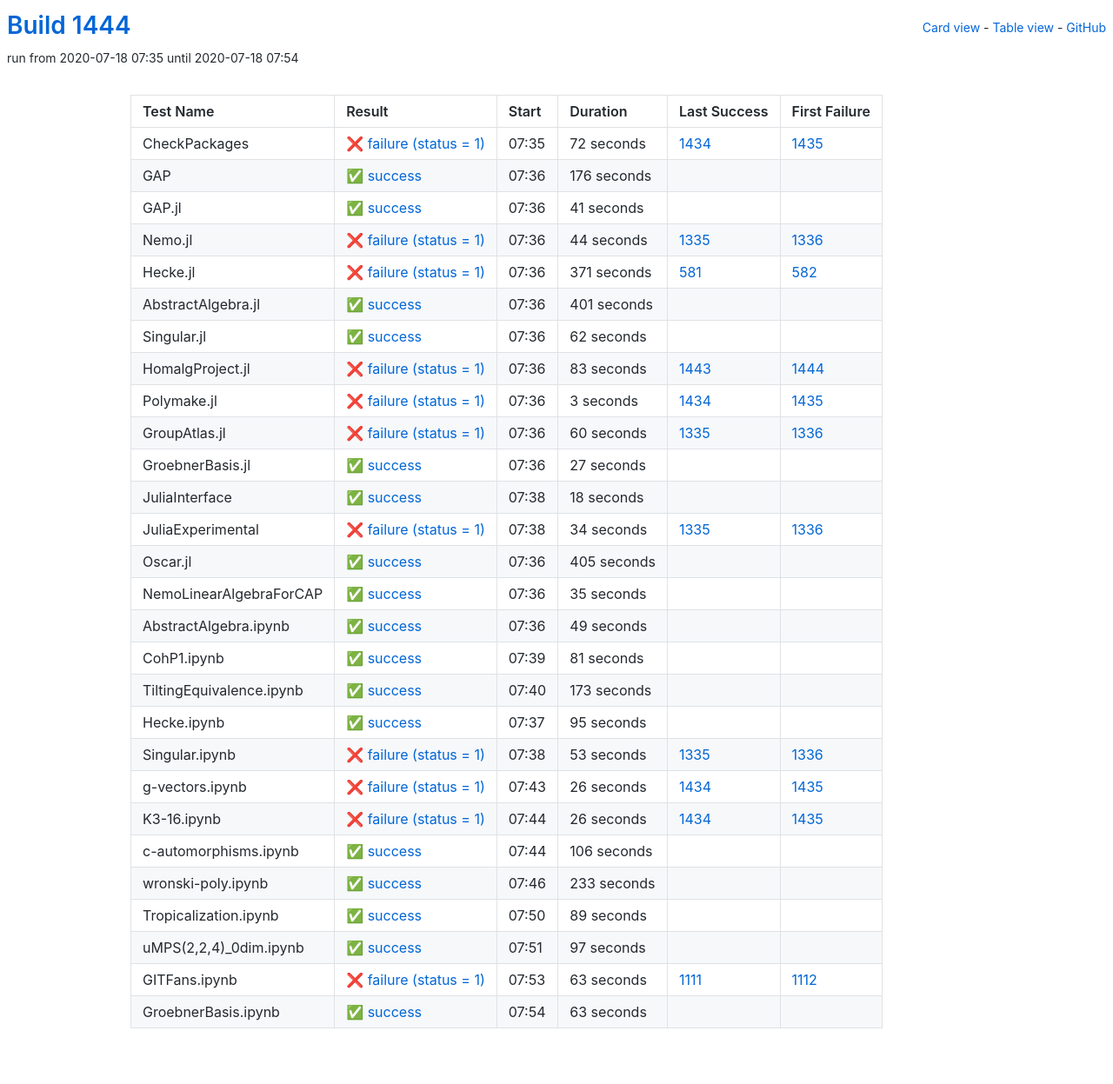
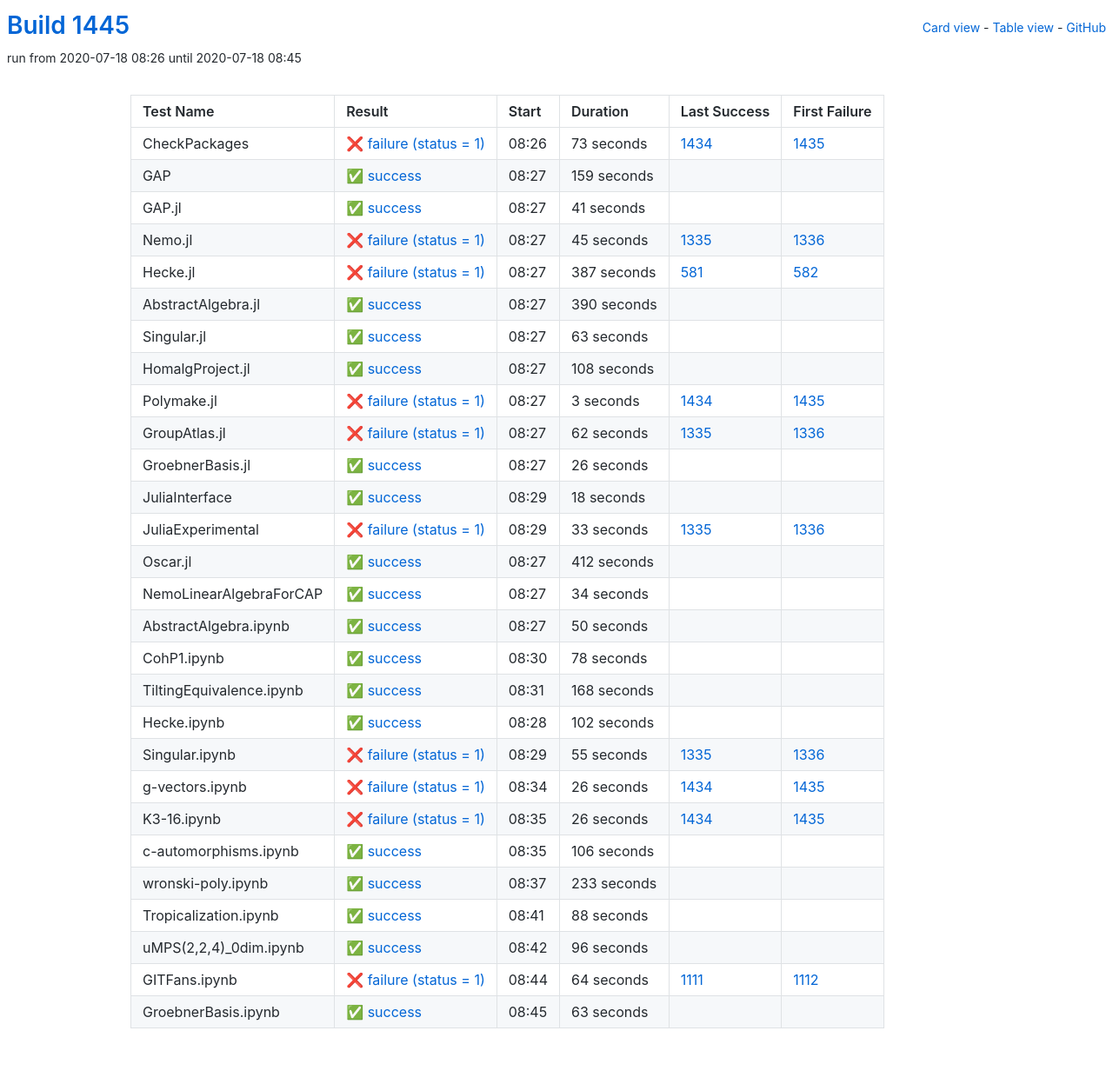
Before and after one commit to oscar-system/oscar-ci-status-1.4, a Jekyll site: the page built from table.html, in a window 1280 px wide. Shown: the whole page at 87% size. Built offline with Jekyll 4.4.1, drawn with Linux system fonts in a browser that asks for light colours.

Commit message:
Build #1445

```diff
--- a/_data/ci.yml
+++ b/_data/ci.yml
@@ -1,6 +1,6 @@
 ---
-build: 1444
-build_url: https://oscarci.mathematik.uni-kl.de/job/oscar-julia-1.4/1444/
+build: 1445
+build_url: https://oscarci.mathematik.uni-kl.de/job/oscar-julia-1.4/1445/
 job: oscar-julia-1.4
 organization: oscar-system
 repo: oscar-ci-status-1.4
@@ -8,32 +8,32 @@ repourl: https://github.com/oscar-system/oscar-ci-status-1.4
 tests:
 - name: CheckPackages
   id: checkpackages
-  log: https://oscarci.mathematik.uni-kl.de/job/oscar-julia-1.4/1444/artifact/logs/build-1444/CheckPackages.log
-  start: 2020-07-18 07:35
+  log: https://oscarci.mathematik.uni-kl.de/job/oscar-julia-1.4/1445/artifact/logs/build-1445/CheckPackages.log
+  start: 2020-07-18 08:26
   success: false
   exitcode: 1
   status: failure
-  duration: 72
+  duration: 73
   last_success: 1434
   last_success_url: https://oscarci.mathematik.uni-kl.de/job/oscar-julia-1.4/1434/
   first_failure: 1435
   first_failure_url: https://oscarci.mathematik.uni-kl.de/job/oscar-julia-1.4/1435/
 - name: GAP
   id: gap
-  log: https://oscarci.mathematik.uni-kl.de/job/oscar-julia-1.4/1444/artifact/logs/build-1444/GAP.log
-  start: 2020-07-18 07:36
+  log: https://oscarci.mathematik.uni-kl.de/job/oscar-julia-1.4/1445/artifact/logs/build-1445/GAP.log
+  start: 2020-07-18 08:27
   success: true
   exitcode: 0
   status: success
-  duration: 176
+  duration: 159
   last_success: false
   last_success_url:
   first_failure: false
   first_failure_url:
 - name: GAP.jl
   id: gap-jl
-  log: https://oscarci.mathematik.uni-kl.de/job/oscar-julia-1.4/1444/artifact/logs/build-1444/GAP.jl.log
-  start: 2020-07-18 07:36
+  log: https://oscarci.mathematik.uni-kl.de/job/oscar-julia-1.4/1445/artifact/logs/build-1445/GAP.jl.log
+  start: 2020-07-18 08:27
   success: true
   exitcode: 0
   status: success
@@ -44,68 +44,68 @@ tests:
   first_failure_url:
 - name: Nemo.jl
   id: nemo-jl
-  log: https://oscarci.mathematik.uni-kl.de/job/oscar-julia-1.4/1444/artifact/logs/build-1444/Nemo.jl.log
-  start: 2020-07-18 07:36
+  log: https://oscarci.mathematik.uni-kl.de/job/oscar-julia-1.4/1445/artifact/logs/build-1445/Nemo.jl.log
+  start: 2020-07-18 08:27
   success: false
   exitcode: 1
   status: failure
-  duration: 44
+  duration: 45
   last_success: 1335
   last_success_url: https://oscarci.mathematik.uni-kl.de/job/oscar-julia-1.4/1335/
   first_failure: 1336
   first_failure_url: https://oscarci.mathematik.uni-kl.de/job/oscar-julia-1.4/1336/
 - name: Hecke.jl
   id: hecke-jl
-  log: https://oscarci.mathematik.uni-kl.de/job/oscar-julia-1.4/1444/artifact/logs/build-1444/Hecke.jl.log
-  start: 2020-07-18 07:36
+  log: https://oscarci.mathematik.uni-kl.de/job/oscar-julia-1.4/1445/artifact/logs/build-1445/Hecke.jl.log
+  start: 2020-07-18 08:27
   success: false
   exitcode: 1
   status: failure
-  duration: 371
+  duration: 387
   last_success: 581
   last_success_url: https://oscarci.mathematik.uni-kl.de/job/oscar-julia-1.4/581/
   first_failure: 582
   first_failure_url: https://oscarci.mathematik.uni-kl.de/job/oscar-julia-1.4/582/
 - name: AbstractAlgebra.jl
   id: abstractalgebra-jl
-  log: https://oscarci.mathematik.uni-kl.de/job/oscar-julia-1.4/1444/artifact/logs/build-1444/AbstractAlgebra.jl.log
-  start: 2020-07-18 07:36
+  log: https://oscarci.mathematik.uni-kl.de/job/oscar-julia-1.4/1445/artifact/logs/build-1445/AbstractAlgebra.jl.log
+  start: 2020-07-18 08:27
   success: true
   exitcode: 0
   status: success
-  duration: 401
+  duration: 390
   last_success: false
   last_success_url:
   first_failure: false
   first_failure_url:
 - name: Singular.jl
   id: singular-jl
-  log: https://oscarci.mathematik.uni-kl.de/job/oscar-julia-1.4/1444/artifact/logs/build-1444/Singular.jl.log
-  start: 2020-07-18 07:36
+  log: https://oscarci.mathematik.uni-kl.de/job/oscar-julia-1.4/1445/artifact/logs/build-1445/Singular.jl.log
+  start: 2020-07-18 08:27
   success: true
   exitcode: 0
   status: success
-  duration: 62
+  duration: 63
   last_success: false
   last_success_url:
   first_failure: false
   first_failure_url:
 - name: HomalgProject.jl
   id: homalgproject-jl
-  log: https://oscarci.mathematik.uni-kl.de/job/oscar-julia-1.4/1444/artifact/logs/build-1444/HomalgProject.jl.log
-  start: 2020-07-18 07:36
-  success: false
-  exitcode: 1
-  status: failure
-  duration: 83
-  last_success: 1443
-  last_success_url: https://oscarci.mathematik.uni-kl.de/job/oscar-julia-1.4/1443/
-  first_failure: 1444
-  first_failure_url: https://oscarci.mathematik.uni-kl.de/job/oscar-julia-1.4/1444/
+  log: https://oscarci.mathematik.uni-kl.de/job/oscar-julia-1.4/1445/artifact/logs/build-1445/HomalgProject.jl.log
+  start: 2020-07-18 08:27
+  success: true
+  exitcode: 0
+  status: success
+  duration: 108
+  last_success: false
+  last_success_url:
+  first_failure: false
+  first_failure_url:
 - name: Polymake.jl
   id: polymake-jl
-  log: https://oscarci.mathematik.uni-kl.de/job/oscar-julia-1.4/1444/artifact/logs/build-1444/Polymake.jl.log
-  start: 2020-07-18 07:36
+  log: https://oscarci.mathematik.uni-kl.de/job/oscar-julia-1.4/1445/artifact/logs/build-1445/Polymake.jl.log
+  start: 2020-07-18 08:27
   success: false
   exitcode: 1
   status: failure
@@ -116,32 +116,32 @@ tests:
   first_failure_url: https://oscarci.mathematik.uni-kl.de/job/oscar-julia-1.4/1435/
 - name: GroupAtlas.jl
   id: groupatlas-jl
-  log: https://oscarci.mathematik.uni-kl.de/job/oscar-julia-1.4/1444/artifact/logs/build-1444/GroupAtlas.jl.log
-  start: 2020-07-18 07:36
+  log: https://oscarci.mathematik.uni-kl.de/job/oscar-julia-1.4/1445/artifact/logs/build-1445/GroupAtlas.jl.log
+  start: 2020-07-18 08:27
   success: false
   exitcode: 1
   status: failure
-  duration: 60
+  duration: 62
   last_success: 1335
   last_success_url: https://oscarci.mathematik.uni-kl.de/job/oscar-julia-1.4/1335/
   first_failure: 1336
   first_failure_url: https://oscarci.mathematik.uni-kl.de/job/oscar-julia-1.4/1336/
 - name: GroebnerBasis.jl
   id: groebnerbasis-jl
-  log: https://oscarci.mathematik.uni-kl.de/job/oscar-julia-1.4/1444/artifact/logs/build-1444/GroebnerBasis.jl.log
-  start: 2020-07-18 07:36
+  log: https://oscarci.mathematik.uni-kl.de/job/oscar-julia-1.4/1445/artifact/logs/build-1445/GroebnerBasis.jl.log
+  start: 2020-07-18 08:27
   success: true
   exitcode: 0
   status: success
-  duration: 27
+  duration: 26
   last_success: false
   last_success_url:
   first_failure: false
   first_failure_url:
 - name: JuliaInterface
   id: juliainterface
-  log: https://oscarci.mathematik.uni-kl.de/job/oscar-julia-1.4/1444/artifact/logs/build-1444/JuliaInterface.log
-  start: 2020-07-18 07:38
+  log: https://oscarci.mathematik.uni-kl.de/job/oscar-julia-1.4/1445/artifact/logs/build-1445/JuliaInterface.log
+  start: 2020-07-18 08:29
   success: true
   exitcode: 0
   status: success
@@ -152,104 +152,104 @@ tests:
   first_failure_url:
 - name: JuliaExperimental
   id: juliaexperimental
-  log: https://oscarci.mathematik.uni-kl.de/job/oscar-julia-1.4/1444/artifact/logs/build-1444/JuliaExperimental.log
-  start: 2020-07-18 07:38
+  log: https://oscarci.mathematik.uni-kl.de/job/oscar-julia-1.4/1445/artifact/logs/build-1445/JuliaExperimental.log
+  start: 2020-07-18 08:29
   success: false
   exitcode: 1
   status: failure
-  duration: 34
+  duration: 33
   last_success: 1335
   last_success_url: https://oscarci.mathematik.uni-kl.de/job/oscar-julia-1.4/1335/
   first_failure: 1336
   first_failure_url: https://oscarci.mathematik.uni-kl.de/job/oscar-julia-1.4/1336/
 - name: Oscar.jl
   id: oscar-jl
-  log: https://oscarci.mathematik.uni-kl.de/job/oscar-julia-1.4/1444/artifact/logs/build-1444/Oscar.jl.log
-  start: 2020-07-18 07:36
+  log: https://oscarci.mathematik.uni-kl.de/job/oscar-julia-1.4/1445/artifact/logs/build-1445/Oscar.jl.log
+  start: 2020-07-18 08:27
   success: true
   exitcode: 0
   status: success
-  duration: 405
+  duration: 412
   last_success: false
   last_success_url:
   first_failure: false
   first_failure_url:
 - name: NemoLinearAlgebraForCAP
   id: nemolinearalgebraforcap
-  log: https://oscarci.mathematik.uni-kl.de/job/oscar-julia-1.4/1444/artifact/logs/build-1444/NemoLinearAlgebraForCAP.log
-  start: 2020-07-18 07:36
+  log: https://oscarci.mathematik.uni-kl.de/job/oscar-julia-1.4/1445/artifact/logs/build-1445/NemoLinearAlgebraForCAP.log
+  start: 2020-07-18 08:27
   success: true
   exitcode: 0
   status: success
-  duration: 35
+  duration: 34
   last_success: false
   last_success_url:
   first_failure: false
   first_failure_url:
 - name: AbstractAlgebra.ipynb
   id: abstractalgebra-ipynb
-  log: https://oscarci.mathematik.uni-kl.de/job/oscar-julia-1.4/1444/artifact/logs/build-1444/AbstractAlgebra.ipynb.log
-  start: 2020-07-18 07:36
+  log: https://oscarci.mathematik.uni-kl.de/job/oscar-julia-1.4/1445/artifact/logs/build-1445/AbstractAlgebra.ipynb.log
+  start: 2020-07-18 08:27
   success: true
   exitcode: 0
   status: success
-  duration: 49
+  duration: 50
   last_success: false
   last_success_url:
   first_failure: false
   first_failure_url:
 - name: CohP1.ipynb
   id: cohp1-ipynb
-  log: https://oscarci.mathematik.uni-kl.de/job/oscar-julia-1.4/1444/artifact/logs/build-1444/CohP1.ipynb.log
-  start: 2020-07-18 07:39
+  log: https://oscarci.mathematik.uni-kl.de/job/oscar-julia-1.4/1445/artifact/logs/build-1445/CohP1.ipynb.log
+  start: 2020-07-18 08:30
   success: true
   exitcode: 0
   status: success
-  duration: 81
+  duration: 78
   last_success: false
   last_success_url:
   first_failure: false
   first_failure_url:
 - name: TiltingEquivalence.ipynb
   id: tiltingequivalence-ipynb
-  log: https://oscarci.mathematik.uni-kl.de/job/oscar-julia-1.4/1444/artifact/logs/build-1444/TiltingEquivalence.ipynb.log
-  start: 2020-07-18 07:40
+  log: https://oscarci.mathematik.uni-kl.de/job/oscar-julia-1.4/1445/artifact/logs/build-1445/TiltingEquivalence.ipynb.log
+  start: 2020-07-18 08:31
   success: true
   exitcode: 0
   status: success
-  duration: 173
+  duration: 168
   last_success: false
   last_success_url:
   first_failure: false
   first_failure_url:
 - name: Hecke.ipynb
   id: hecke-ipynb
-  log: https://oscarci.mathematik.uni-kl.de/job/oscar-julia-1.4/1444/artifact/logs/build-1444/Hecke.ipynb.log
-  start: 2020-07-18 07:37
+  log: https://oscarci.mathematik.uni-kl.de/job/oscar-julia-1.4/1445/artifact/logs/build-1445/Hecke.ipynb.log
+  start: 2020-07-18 08:28
   success: true
   exitcode: 0
   status: success
-  duration: 95
+  duration: 102
   last_success: false
   last_success_url:
   first_failure: false
   first_failure_url:
 - name: Singular.ipynb
   id: singular-ipynb
-  log: https://oscarci.mathematik.uni-kl.de/job/oscar-julia-1.4/1444/artifact/logs/build-1444/Singular.ipynb.log
-  start: 2020-07-18 07:38
+  log: https://oscarci.mathematik.uni-kl.de/job/oscar-julia-1.4/1445/artifact/logs/build-1445/Singular.ipynb.log
+  start: 2020-07-18 08:29
   success: false
   exitcode: 1
   status: failure
-  duration: 53
+  duration: 55
   last_success: 1335
   last_success_url: https://oscarci.mathematik.uni-kl.de/job/oscar-julia-1.4/1335/
   first_failure: 1336
   first_failure_url: https://oscarci.mathematik.uni-kl.de/job/oscar-julia-1.4/1336/
 - name: g-vectors.ipynb
   id: g-vectors-ipynb
-  log: https://oscarci.mathematik.uni-kl.de/job/oscar-julia-1.4/1444/artifact/logs/build-1444/g-vectors.ipynb.log
-  start: 2020-07-18 07:43
+  log: https://oscarci.mathematik.uni-kl.de/job/oscar-julia-1.4/1445/artifact/logs/build-1445/g-vectors.ipynb.log
+  start: 2020-07-18 08:34
   success: false
   exitcode: 1
   status: failure
@@ -260,8 +260,8 @@ tests:
   first_failure_url: https://oscarci.mathematik.uni-kl.de/job/oscar-julia-1.4/1435/
 - name: K3-16.ipynb
   id: k3-16-ipynb
-  log: https://oscarci.mathematik.uni-kl.de/job/oscar-julia-1.4/1444/artifact/logs/build-1444/K3-16.ipynb.log
-  start: 2020-07-18 07:44
+  log: https://oscarci.mathematik.uni-kl.de/job/oscar-julia-1.4/1445/artifact/logs/build-1445/K3-16.ipynb.log
+  start: 2020-07-18 08:35
   success: false
   exitcode: 1
   status: failure
@@ -272,8 +272,8 @@ tests:
   first_failure_url: https://oscarci.mathematik.uni-kl.de/job/oscar-julia-1.4/1435/
 - name: c-automorphisms.ipynb
   id: c-automorphisms-ipynb
-  log: https://oscarci.mathematik.uni-kl.de/job/oscar-julia-1.4/1444/artifact/logs/build-1444/c-automorphisms.ipynb.log
-  start: 2020-07-18 07:44
+  log: https://oscarci.mathematik.uni-kl.de/job/oscar-julia-1.4/1445/artifact/logs/build-1445/c-automorphisms.ipynb.log
+  start: 2020-07-18 08:35
   success: true
   exitcode: 0
   status: success
@@ -284,8 +284,8 @@ tests:
   first_failure_url:
 - name: wronski-poly.ipynb
   id: wronski-poly-ipynb
-  log: https://oscarci.mathematik.uni-kl.de/job/oscar-julia-1.4/1444/artifact/logs/build-1444/wronski-poly.ipynb.log
-  start: 2020-07-18 07:46
+  log: https://oscarci.mathematik.uni-kl.de/job/oscar-julia-1.4/1445/artifact/logs/build-1445/wronski-poly.ipynb.log
+  start: 2020-07-18 08:37
   success: true
   exitcode: 0
   status: success
@@ -296,44 +296,44 @@ tests:
   first_failure_url:
 - name: Tropicalization.ipynb
   id: tropicalization-ipynb
-  log: https://oscarci.mathematik.uni-kl.de/job/oscar-julia-1.4/1444/artifact/logs/build-1444/Tropicalization.ipynb.log
-  start: 2020-07-18 07:50
+  log: https://oscarci.mathematik.uni-kl.de/job/oscar-julia-1.4/1445/artifact/logs/build-1445/Tropicalization.ipynb.log
+  start: 2020-07-18 08:41
   success: true
   exitcode: 0
   status: success
-  duration: 89
+  duration: 88
   last_success: false
   last_success_url:
   first_failure: false
   first_failure_url:
 - name: uMPS(2,2,4)_0dim.ipynb
   id: umps-2-2-4-0dim-ipynb
-  log: https://oscarci.mathematik.uni-kl.de/job/oscar-julia-1.4/1444/artifact/logs/build-1444/uMPS-2-2-4-_0dim.ipynb.log
-  start: 2020-07-18 07:51
+  log: https://oscarci.mathematik.uni-kl.de/job/oscar-julia-1.4/1445/artifact/logs/build-1445/uMPS-2-2-4-_0dim.ipynb.log
+  start: 2020-07-18 08:42
   success: true
   exitcode: 0
   status: success
-  duration: 97
+  duration: 96
   last_success: false
   last_success_url:
   first_failure: false
   first_failure_url:
 - name: GITFans.ipynb
   id: gitfans-ipynb
-  log: https://oscarci.mathematik.uni-kl.de/job/oscar-julia-1.4/1444/artifact/logs/build-1444/GITFans.ipynb.log
-  start: 2020-07-18 07:53
+  log: https://oscarci.mathematik.uni-kl.de/job/oscar-julia-1.4/1445/artifact/logs/build-1445/GITFans.ipynb.log
+  start: 2020-07-18 08:44
   success: false
   exitcode: 1
   status: failure
-  duration: 63
+  duration: 64
   last_success: 1111
   last_success_url: https://oscarci.mathematik.uni-kl.de/job/oscar-julia-1.4/1111/
   first_failure: 1112
   first_failure_url: https://oscarci.mathematik.uni-kl.de/job/oscar-julia-1.4/1112/
 - name: GroebnerBasis.ipynb
   id: groebnerbasis-ipynb
-  log: https://oscarci.mathematik.uni-kl.de/job/oscar-julia-1.4/1444/artifact/logs/build-1444/GroebnerBasis.ipynb.log
-  start: 2020-07-18 07:54
+  log: https://oscarci.mathematik.uni-kl.de/job/oscar-julia-1.4/1445/artifact/logs/build-1445/GroebnerBasis.ipynb.log
+  start: 2020-07-18 08:45
   success: true
   exitcode: 0
   status: success
```
Also changed, not shown: README.md.
